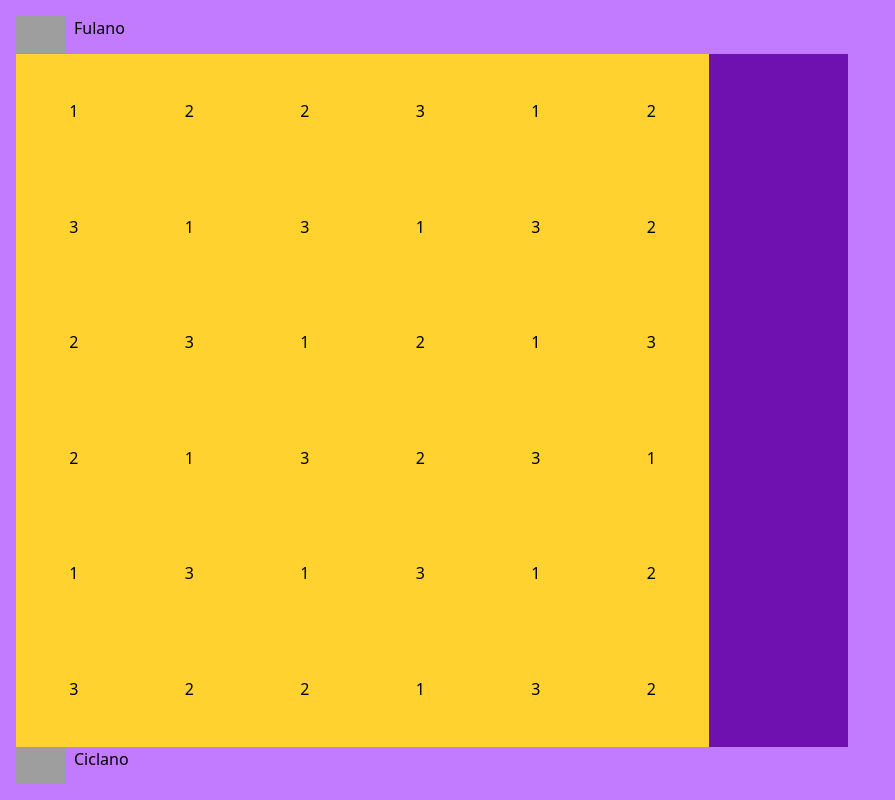
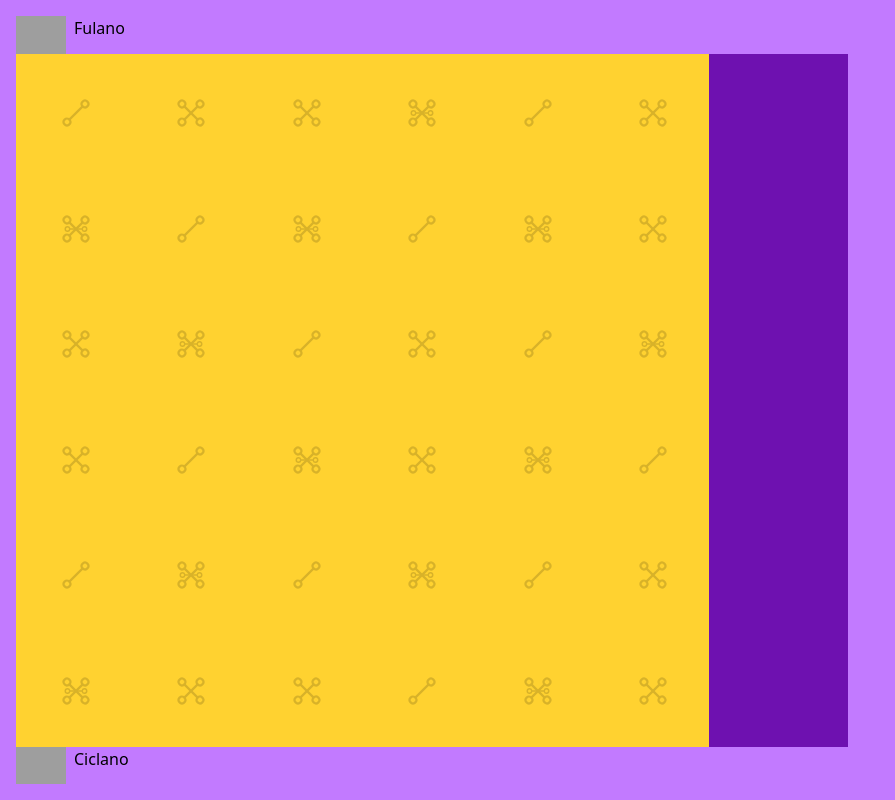
Before and after one commit to KauanBonatto/mana, a React (Vite) app: page /asdsdkjashdk in a window 1280 px wide. Shown: the whole page, without its empty margins (0-895 px from the left). Built offline with nearby package versions, Linux system fonts and the light colour scheme; grey boxes are pictures that could not be loaded.

Commit message:
feat: create icons table base

```diff
--- a/package.json
+++ b/package.json
@@ -10,6 +10,7 @@
     "preview": "vite preview"
   },
   "dependencies": {
+    "@phosphor-icons/react": "^2.1.7",
     "@tailwindcss/vite": "^4.0.3",
     "react": "^18.3.1",
     "react-dom": "^18.3.1",
--- a/src/GameConfig.ts
+++ b/src/GameConfig.ts
@@ -3,14 +3,58 @@
 }
 
 declare global {
-  interface Window { ManaBoard: ManaBoardProps[][]; }
+  interface Window {
+    ManaBoard: ManaBoardProps[][];
+  }
 }
 
 window.ManaBoard = [
-  [{ quantityMove: 1 }, { quantityMove: 2 }, { quantityMove: 2 }, { quantityMove: 3 }, { quantityMove: 1 }, { quantityMove: 2 }],
-  [{ quantityMove: 3 }, { quantityMove: 1 }, { quantityMove: 3 }, { quantityMove: 1 }, { quantityMove: 3 }, { quantityMove: 2 }],
-  [{ quantityMove: 2 }, { quantityMove: 3 }, { quantityMove: 1 }, { quantityMove: 2 }, { quantityMove: 1 }, { quantityMove: 3 }],
-  [{ quantityMove: 2 }, { quantityMove: 1 }, { quantityMove: 3 }, { quantityMove: 2 }, { quantityMove: 3 }, { quantityMove: 1 }],
-  [{ quantityMove: 1 }, { quantityMove: 3 }, { quantityMove: 1 }, { quantityMove: 3 }, { quantityMove: 1 }, { quantityMove: 2 }],
-  [{ quantityMove: 3 }, { quantityMove: 2 }, { quantityMove: 2 }, { quantityMove: 1 }, { quantityMove: 3 }, { quantityMove: 2 }],
+  [
+    { quantityMove: 1 },
+    { quantityMove: 2 },
+    { quantityMove: 2 },
+    { quantityMove: 3 },
+    { quantityMove: 1 },
+    { quantityMove: 2 },
+  ],
+  [
+    { quantityMove: 3 },
+    { quantityMove: 1 },
+    { quantityMove: 3 },
+    { quantityMove: 1 },
+    { quantityMove: 3 },
+    { quantityMove: 2 },
+  ],
+  [
+    { quantityMove: 2 },
+    { quantityMove: 3 },
+    { quantityMove: 1 },
+    { quantityMove: 2 },
+    { quantityMove: 1 },
+    { quantityMove: 3 },
+  ],
+  [
+    { quantityMove: 2 },
+    { quantityMove: 1 },
+    { quantityMove: 3 },
+    { quantityMove: 2 },
+    { quantityMove: 3 },
+    { quantityMove: 1 },
+  ],
+  [
+    { quantityMove: 1 },
+    { quantityMove: 3 },
+    { quantityMove: 1 },
+    { quantityMove: 3 },
+    { quantityMove: 1 },
+    { quantityMove: 2 },
+  ],
+  [
+    { quantityMove: 3 },
+    { quantityMove: 2 },
+    { quantityMove: 2 },
+    { quantityMove: 1 },
+    { quantityMove: 3 },
+    { quantityMove: 2 },
+  ],
 ];
--- /dev/null
+++ b/src/components/index.ts
@@ -0,0 +1 @@
+export { OneMove, TwoMove, TheeMove } from "./table/table-moves.compoent";
--- /dev/null
+++ b/src/components/table/table-moves.compoent.tsx
@@ -0,0 +1,28 @@
+import { LineSegment } from "@phosphor-icons/react";
+
+export function OneMove() {
+  return (
+    <div className="min-w-8 min-h-8 relative opacity-15">
+      <LineSegment className="absolute top-0 size-9" />
+    </div>
+  );
+}
+
+export function TwoMove() {
+  return (
+    <div className="min-w-8 min-h-8 relative opacity-15">
+      <LineSegment className="absolute top-0 size-9" />
+      <LineSegment className="absolute top-0 size-9 rotate-90" />
+    </div>
+  );
+}
+
+export function TheeMove() {
+  return (
+    <div className="min-w-8 min-h-8 relative opacity-15">
+      <LineSegment className="absolute top-0 size-9" />
+      <LineSegment className="absolute top-0 size-9 rotate-90" />
+      <LineSegment className="absolute top-1.5 left-1.5 size-6 rotate-45" />
+    </div>
+  );
+}
--- a/src/pages/Game/game.view.tsx
+++ b/src/pages/Game/game.view.tsx
@@ -2,11 +2,25 @@
 import { useParams } from "react-router";
 
 import type { ManaBoardProps } from "../../GameConfig";
+import { OneMove, TheeMove, TwoMove } from "../../components";
 
 const GameView = () => {
   const { gameId } = useParams();
 
   const [board, setBoard] = useState<ManaBoardProps[][]>(window.ManaBoard);
+
+  function quantityMoveElement(quantityMove: number) {
+    switch (quantityMove) {
+      case 1:
+        return <OneMove />;
+      case 2:
+        return <TwoMove />;
+      case 3:
+        return <TheeMove />;
+      default:
+        <OneMove />;
+    }
+  }
 
   return (
     <div className="h-dvh w-screen bg-purple-400">
@@ -32,7 +46,7 @@
                           className="column flex-1 p-0"
                         >
                           <div className="square w-full h-full flex items-center justify-center">
-                            <p>{column.quantityMove}</p>
+                            {quantityMoveElement(column.quantityMove)}
                           </div>
                         </td>
                       ))}
--- a/src/pages/Home/home.view.tsx
+++ b/src/pages/Home/home.view.tsx
@@ -1,15 +1,14 @@
-import { NavLink } from 'react-router';
+import { NavLink } from "react-router";
 
 const HomeView = () => {
   return (
     <div>
       <h1>HOME</h1>
-      <NavLink to='/asdsdkjashdk'>
+      <NavLink to="/asdsdkjashdk">
         <button>Offline</button>
       </NavLink>
     </div>
   );
 };
 
-
 export default HomeView;
```
Also changed, not shown: 1 other file (tests, documents, lock files or other folders).
